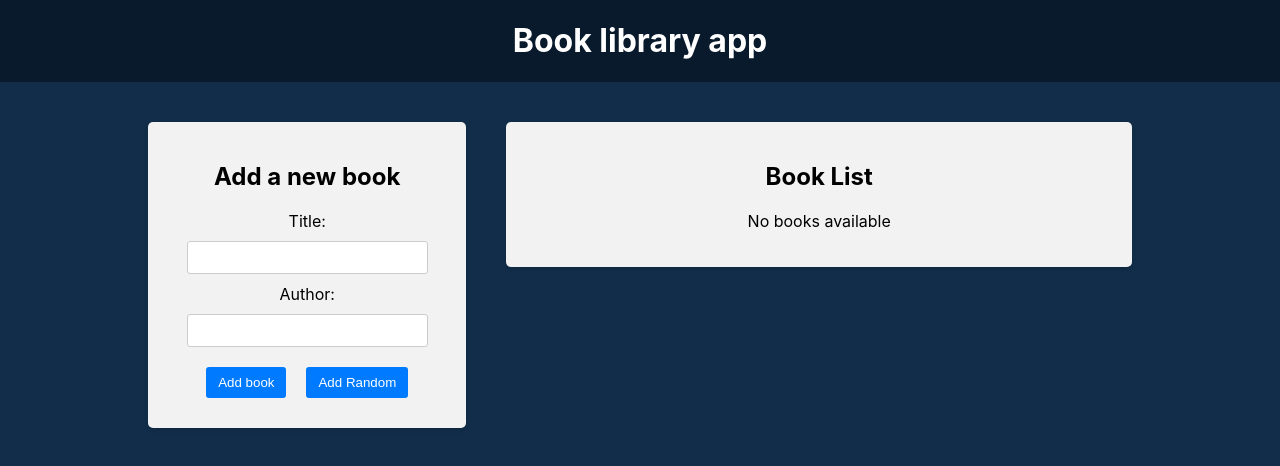
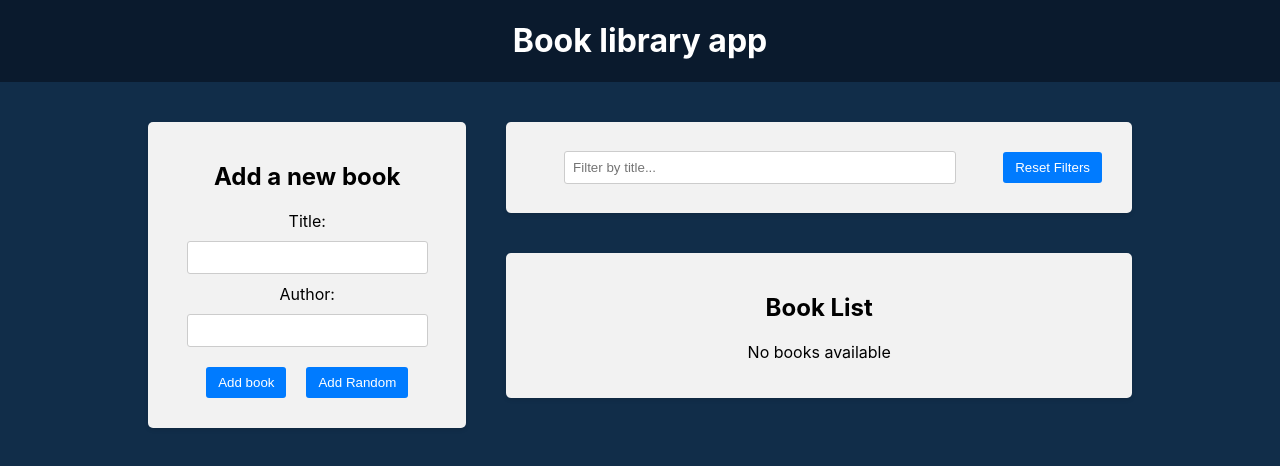
Before and after one commit to oleksandrkoval63/frontend, a React (Create React App) app: page / in a window 1280 px wide. Shown: the top 466 px of the page. Built offline with nearby package versions, Linux system fonts and the light colour scheme.

Commit message:
filter redux slice

```diff
--- a/src/App.js
+++ b/src/App.js
@@ -14,7 +14,7 @@
                <BookForm />
             </div>
             <div className="app-right-column">
-               {/* <Filter /> */}
+               <Filter />
                <BookList />
             </div>
          </main>
--- a/src/components/BookList/BookList.js
+++ b/src/components/BookList/BookList.js
@@ -1,11 +1,13 @@
 import { useSelector, useDispatch } from "react-redux";
 import { BsBookmarkStarFill, BsBookmarkStar } from 'react-icons/bs'
+import { selectTitleFilter } from "../../redux/slices/filterSlice";
 import { deleteBook, toggleFavorite } from "../../redux/books/actionCreators";
 import "./BookList.css";
 
 
 const BookList = () => {
    const books = useSelector((state)=> state.books)
+   const titleFilter = useSelector(selectTitleFilter)
    const dispatch = useDispatch()
 
    const handleDeleteBook = (id) => {
@@ -16,12 +18,17 @@
       dispatch(toggleFavorite(id))
    }
 
+   const filteredBooks = books.filter((book) => {
+      const matchesTitle = book.title.toLowerCase().includes(titleFilter.toLowerCase())
+      return matchesTitle
+   })
+
    return (
       <div className="app-block book-list">
          <h2>Book List</h2>
          {books.length === 0 ? (<p>No books available</p>) : (
             <ul>
-               {books.map((book, i)=>(
+               {filteredBooks.map((book, i)=>(
                   <li key={book.id}>
                      <div className="book-info">{++i}. {book.title} by <strong>{book.author}</strong> {book.year}</div>
                      <div className="book-actions">
--- a/src/components/Filter/Filter.js
+++ b/src/components/Filter/Filter.js
@@ -1,12 +1,28 @@
+import { useDispatch, useSelector } from "react-redux";
+import { setTitleFilter, selectTitleFilter, resetFilters } from "../../redux/slices/filterSlice";
 import "./Filter.css";
 
 
 const Filter = () => {
 
+   const dispatch = useDispatch()
+   const titleFilter = useSelector(selectTitleFilter)
+
+   const handleTitleFilterChange = (e) => {
+      dispatch(setTitleFilter(e.target.value))
+   }
+
+   const handleResetFilters = () =>{
+      dispatch(resetFilters())
+   }
+
    return (
       <div className="app-block filter">
          <div className="filter-row">
-
+            <div className="filter-group">
+               <input value={titleFilter} onChange={handleTitleFilterChange} type="text" placeholder="Filter by title..."></input>
+            </div>
+            <button type="button" onClick={handleResetFilters}>Reset Filters</button>
          </div>
       </div>
    );
--- /dev/null
+++ b/src/redux/slices/filterSlice.js
@@ -0,0 +1,24 @@
+import { createSlice } from "@reduxjs/toolkit"
+
+const initialState = {
+    title: ''
+}
+
+const filterSlice = createSlice({
+    name: 'filter',
+    initialState: initialState,
+    reducers: {
+        setTitleFilter: (state, action) => {
+            return {...state, title: action.payload}
+        },
+        resetFilters: (state) => {
+            return initialState
+        }
+    }
+})
+
+export const { setTitleFilter, resetFilters } = filterSlice.actions
+
+export const selectTitleFilter = (state) => state.filter.title
+
+export default filterSlice.reducer
--- a/src/redux/store.js
+++ b/src/redux/store.js
@@ -1,9 +1,11 @@
 import { configureStore } from "@reduxjs/toolkit";
 import booksReducer from "./books/reducer";
+import filterReducer from './slices/filterSlice';
 
 const store = configureStore({
     reducer: {
-        books: booksReducer
+        books: booksReducer,
+        filter: filterReducer,
     }
 })
 
```
